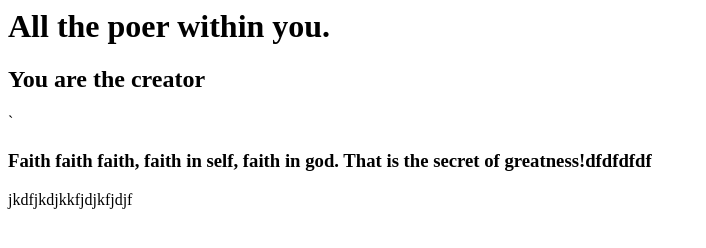
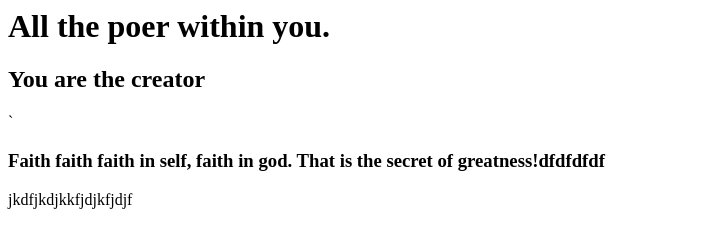
Before and after one commit to arjune15pb/firstgitrepo, a plain HTML site: page index.html in a window 1280 px wide. Shown: the whole page, without its empty margins (0-706 px from the left). Drawn offline with Linux system fonts and the light colour scheme.

Commit message:
updated faith

```diff
--- a/index.html
+++ b/index.html
@@ -4,7 +4,7 @@
 
 		<h1>All the poer within you.</h1>
 		<h2>You are the creator</h2>`
-		<h3>Faith faith faith, faith in self, faith in god. That is the secret of greatness!dfdfdfdf</h3>
+		<h3>Faith faith  faith in self, faith in god. That is the secret of greatness!dfdfdfdf</h3>
 		jkdfjkdjkkfjdjkfjdjf
 
 	</body>
```
